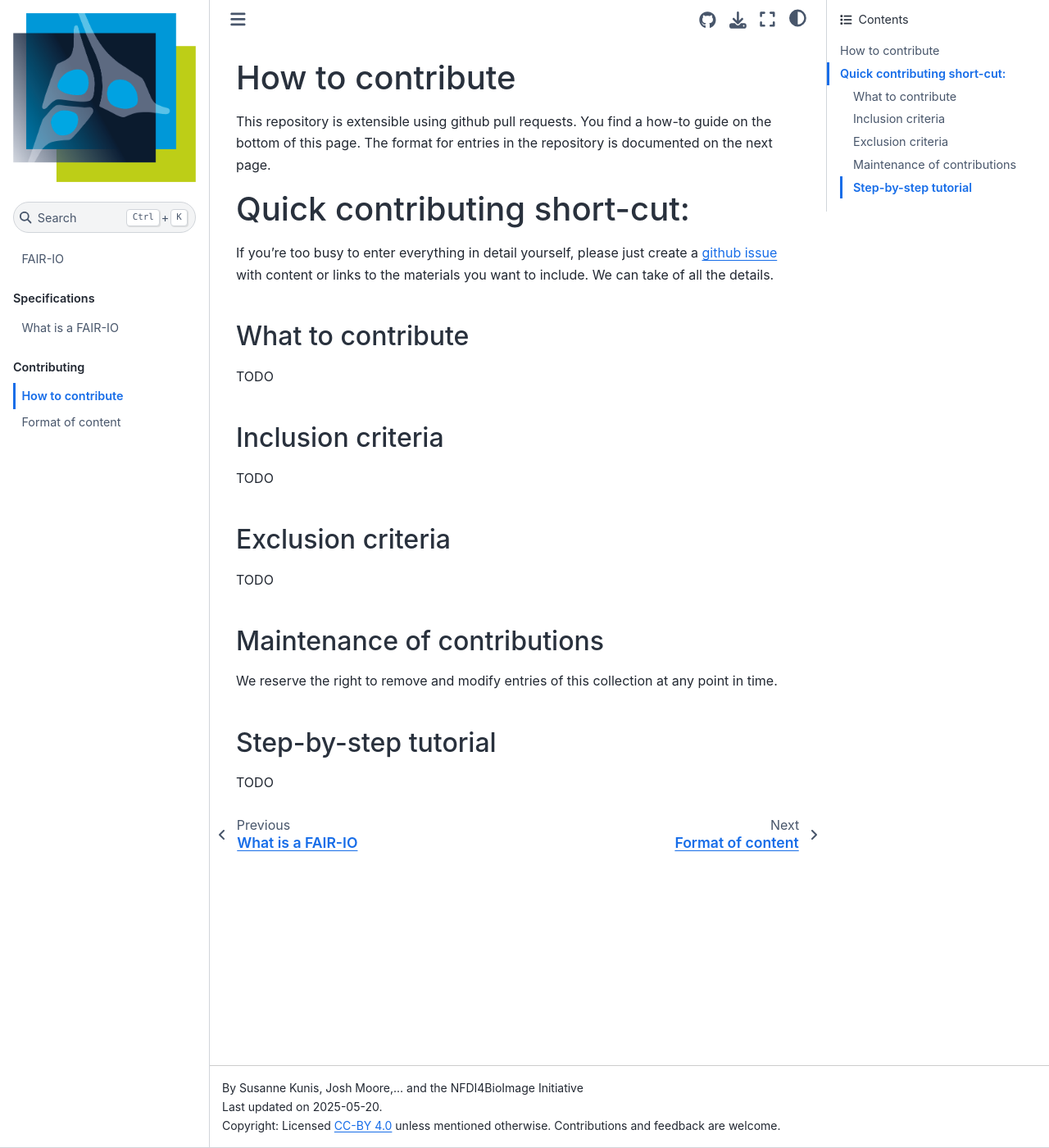
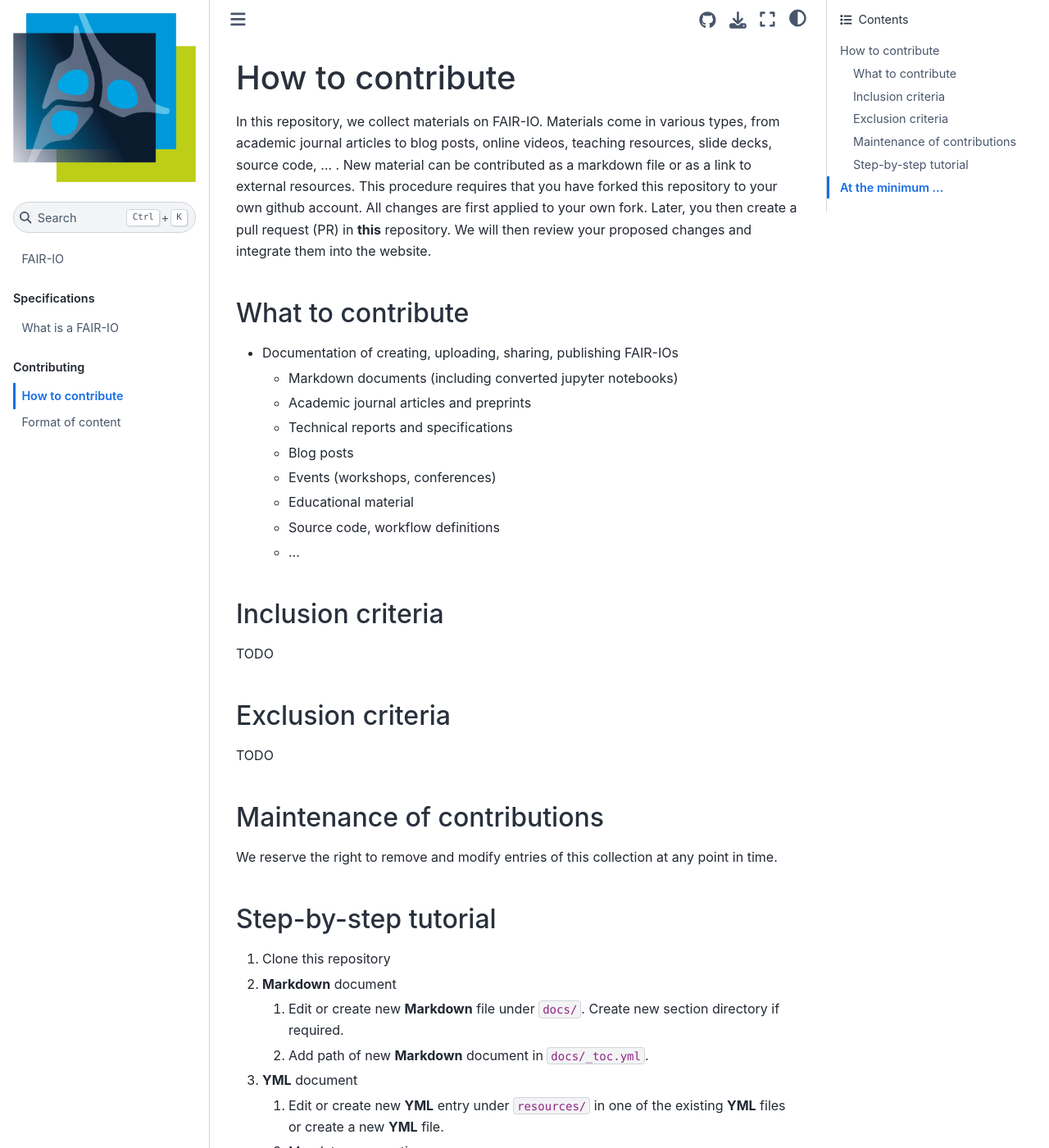
Before and after one commit to NFDI4BIOIMAGE/FAIR-IO, a Jupyter Book: the page built from docs/contributing/index.md, in a window 1280 px wide and 1400 px high. Shown: the whole window at 82% size. Built offline with Jupyter Book 1.0.4 settings and Sphinx 7.4.7 and the Sphinx Book theme 1.1.4, drawn with Linux system fonts in a browser that asks for light colours; some of the changed text lies outside the part shown.

Commit message:
Update contributing and format documentation
- Add walkthrough
- Restructure sections
- Streamline format description

(cherry picked from commit 3bdc12d59955adaa57a3c2a1dae428ad02a35c75)

```diff
--- a/docs/contributing/index.md
+++ b/docs/contributing/index.md
@@ -1,14 +1,21 @@
 # How to contribute
 
-This repository is extensible using github pull requests. You find a how-to guide on the bottom of this page. The format for entries in the repository is documented on the next page.
-
-# Quick contributing short-cut:
-
-If you're too busy to enter everything in detail yourself, please just create a [github issue](https://github.com/NFDI4BIOIMAGE/FAIR-IO/issues) with content or links to the materials you want to include. We can take of all the details.
+In this repository, we collect materials on FAIR-IO. Materials come in various types, from academic journal articles to
+blog posts, online videos, teaching resources, slide decks, source code, ... . New material can be contributed
+as a markdown file or as a link to external resources. This procedure requires that you have forked this repository
+to your own github account. All changes are first applied to your own fork. Later, you then create a pull request (PR)
+in **this** repository. We will then review your proposed changes and integrate them into the website.
 
 ## What to contribute
-
-TODO
+- Documentation of creating, uploading, sharing, publishing FAIR-IOs
+  - Markdown documents (including converted jupyter notebooks)
+  - Academic journal articles and preprints
+  - Technical reports and specifications
+  - Blog posts
+  - Events (workshops, conferences)
+  - Educational material
+  - Source code, workflow definitions
+  - ...
 
 ## Inclusion criteria
 
@@ -23,5 +30,31 @@ TODO
 We reserve the right to remove and modify entries of this collection at any point in time.
 
 ## Step-by-step tutorial
+1. Clone this repository
+1. **Markdown** document
+    1. Edit or create new **Markdown** file under `docs/`. Create new section directory if required.
+    1. Add path of new **Markdown** document in `docs/_toc.yml`.
+1. **YML** document
+    1. Edit or create new **YML** entry under `resources/` in one of the existing **YML** files or create a new **YML** file.
+    1. Mandatory properties:
+      - `name`
+      - `url`
+      - `type`
+      - `license`
+    1. Optional properties:
+      - `description`
+      - `publication_date`
+      - `authors`
+      - `tags`
+    Note that the specific license applied to linked material might enforce the attribution of properties not mentioned here. E.g. the CC-BY
+    license mandates the attribution of the original copyright owners, hence `authors` would then be a mandatory field, not just optional.
+1. Save all files and commit to your repository
+1. Push your changes to your github fork
+1. Create a pull request at https://github.com/NFDI4BIOIMAGE/FAIR-IO/compare
+   1. Select your fork/branch as **source** and `base:main` as target.
+   1. Be as verbose as possible about the details of your proposed changes.
+   1. Optional: Propose a reviewer
 
-TODO
+# At the minimum ...
+
+If the above procedure seems too daunting or time consuming, create a [github issue](https://github.com/NFDI4BIOIMAGE/FAIR-IO/issues) with content or links to the materials you want to include. We can take care of all the details.
```
Also changed, not shown: docs/contributing/format.md (+10 -8 lines).
